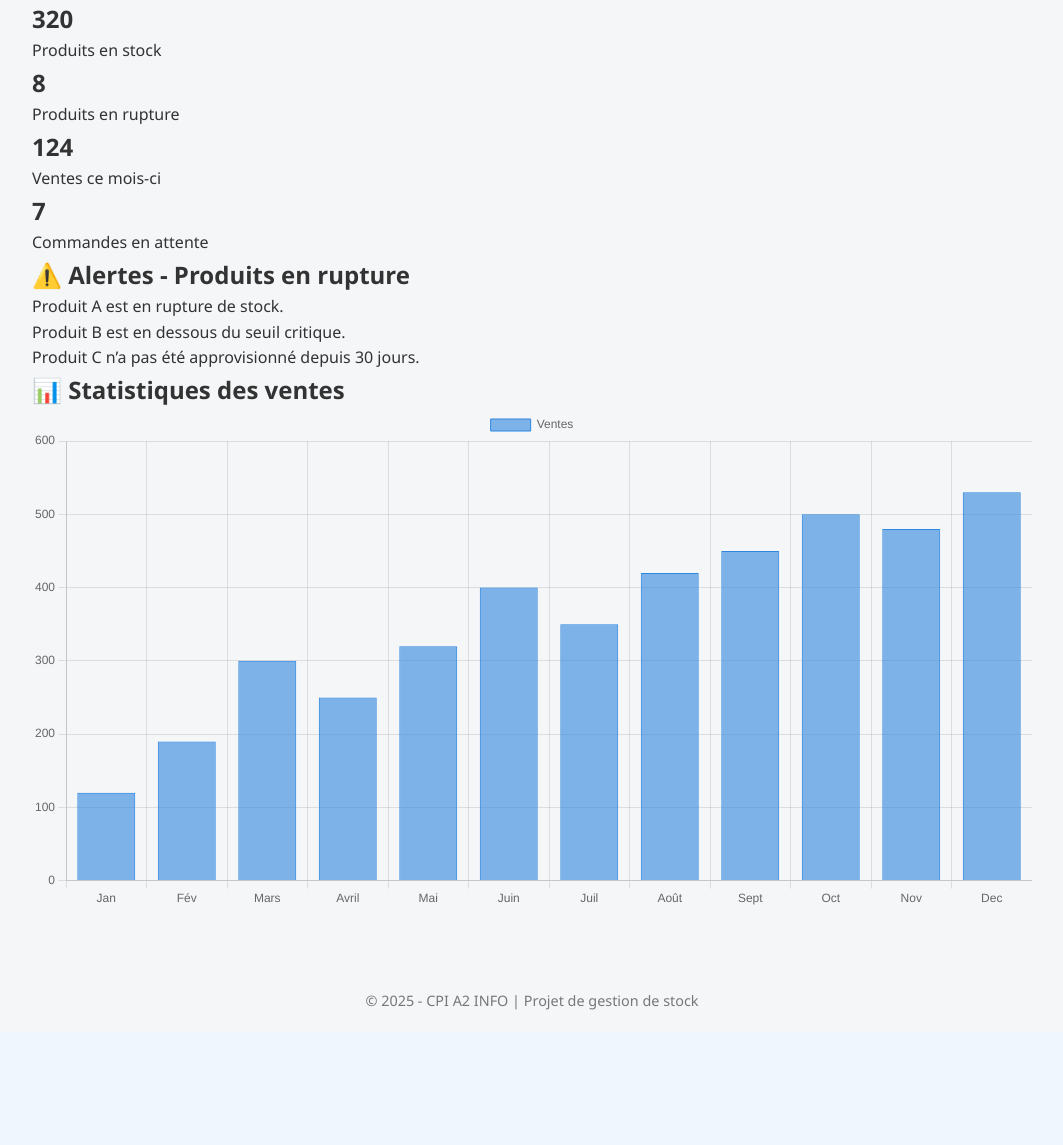
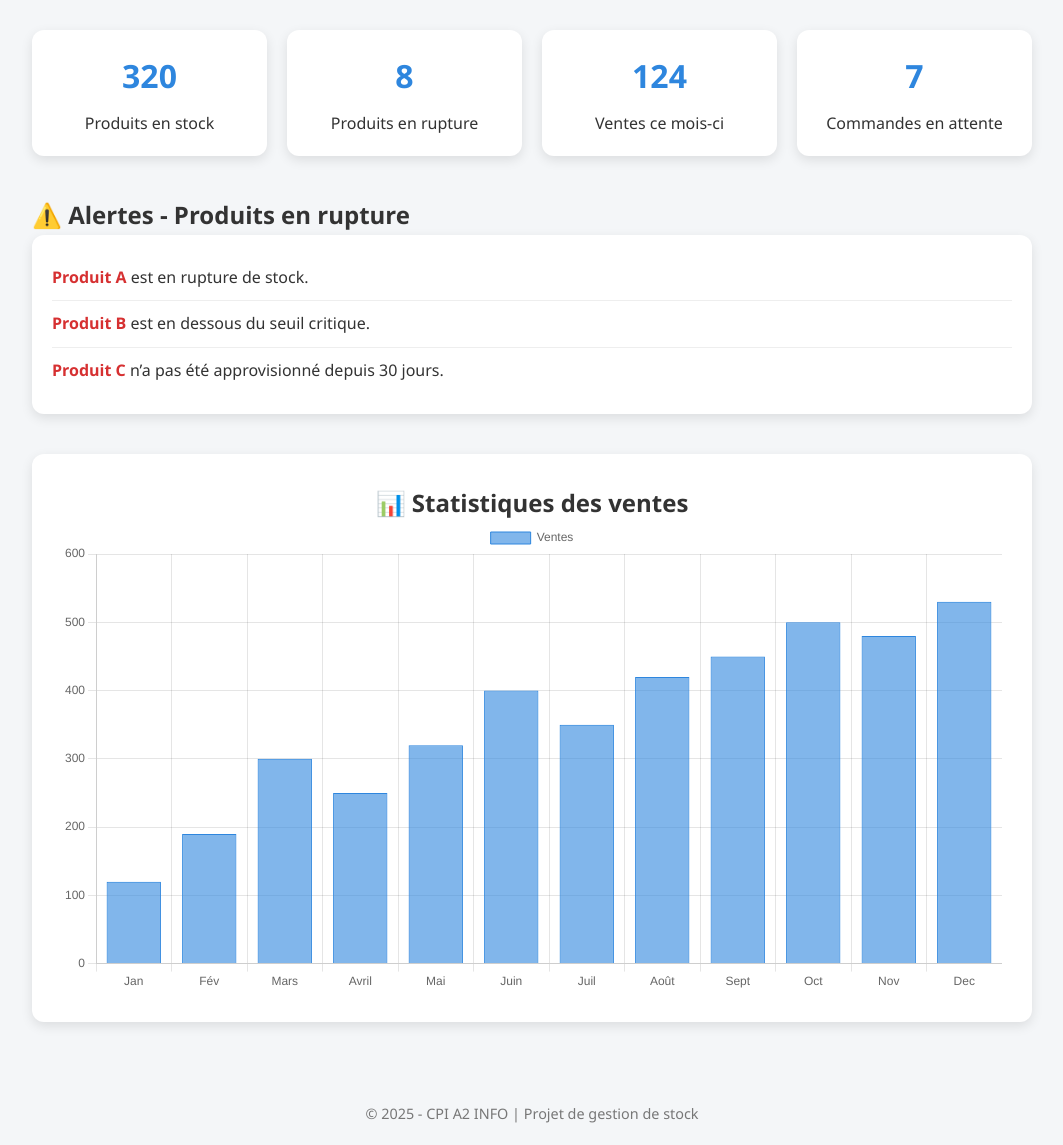
Before and after one commit to Telmo-Camil/projet_Web, a PHP site: page /templates/dashboard.html in a window 1280 px wide. Shown: the part 200-1345 px from the top of the page, without its empty margins (108-1171 px from the left). Before the commit the page ends 1210 px from the top, so only its background shows below. Run offline with PHP 8.4, Linux system fonts and the light colour scheme.

Commit message:
page-html

```diff
--- a/assets/style.css
+++ b/assets/style.css
@@ -135,65 +141,124 @@
   margin-top: 60px;
 }
 
-  /* Formulaire d'ajout/édition fournisseur */
-  .form-section {
-    margin: 40px auto;
-    padding: 30px;
+/* Page de connexion */
+.login-section {
+  margin: 60px auto;
+  display: flex;
+  justify-content: center;
+}
+
+.login-card {
   background-color: var(--card-bg);
+  padding: 40px 30px;
   border-radius: var(--border-radius);
   box-shadow: var(--shadow);
-    max-width: 600px;
+  max-width: 400px;
   width: 100%;
 }
 
-  .form-section h2 {
-    text-align: center;
-    margin-bottom: 20px;
+.login-card form {
+  display: flex;
+  flex-direction: column;
+  gap: 15px;
 }
 
-  .form-section label {
+.login-card label {
   font-weight: bold;
-    margin-bottom: 8px;
 }
 
-  .form-section input,
-  .form-section select {
-    width: 100%;
+.login-card input {
   padding: 12px;
-    margin-bottom: 15px;
   border: 1px solid #ccc;
   border-radius: var(--border-radius);
   font-size: 1rem;
-    box-shadow: var(--shadow);
 }
 
-  .form-section button {
+.login-card button {
   background-color: var(--primary-color);
   color: white;
+  border: none;
   padding: 12px;
-    border: none;
   border-radius: var(--border-radius);
   font-size: 1rem;
   cursor: pointer;
   transition: background-color 0.3s;
-    width: 100%;
 }
 
-  .form-section button:hover {
+.login-card button:hover {
   background-color: #1b5fbf;
 }
 
-  .form-section .cancel-button {
-    background-color: #ccc;
-    color: white;
-    margin-top: 10px;
+.login-help {
+  text-align: center;
+  font-size: 0.9rem;
 }
 
-  .form-section .cancel-button:hover {
-    background-color: #999;
+.dashboard-stats {
+  display: grid;
+  grid-template-columns: repeat(auto-fit, minmax(180px, 1fr));
+  gap: 20px;
+  margin-top: 30px;
 }
 
-  /* Tableau des fournisseurs */
+.stat-card {
+  background-color: var(--card-bg);
+  padding: 20px;
+  border-radius: var(--border-radius);
+  box-shadow: var(--shadow);
+  text-align: center;
+}
+
+.stat-card h2 {
+  font-size: 2rem;
+  color: var(--primary-color);
+}
+
+.stat-card p {
+  margin-top: 10px;
+  font-size: 1rem;
+}
+
+.alerts-section {
+  margin-top: 40px;
+}
+
+.alert-list {
+  background-color: var(--card-bg);
+  border-radius: var(--border-radius);
+  box-shadow: var(--shadow);
+  padding: 20px;
+}
+
+.alert-item {
+  padding: 10px 0;
+  border-bottom: 1px solid #eee;
+}
+
+.alert-item:last-child {
+  border-bottom: none;
+}
+
+.alert-item span {
+  font-weight: bold;
+  color: #d63031;
+}
+
+.charts-placeholder {
+  background-color: var(--card-bg);
+  border-radius: var(--border-radius);
+  box-shadow: var(--shadow);
+  padding: 30px;
+  text-align: center;
+  margin-top: 40px;
+}
+
+.charts-placeholder p {
+  font-size: 1rem;
+  color: #666;
+}
+
+/* Section tableau de gestion */
 .product-section {
   margin: 40px auto;
 }
--- a/templates/ajouter-fournisseur.html
+++ b/templates/ajouter-fournisseur.html
@@ -4,7 +4,7 @@
   <meta charset="UTF-8">
   <meta name="viewport" content="width=device-width, initial-scale=1">
   <title>Gestion de Stock</title>
-  <link rel="stylesheet" href="../assets/style.css?v=2.0">
+  <link rel="stylesheet" href="../assets/style.css?v=1.1">
 </head>
 <body>
   <header>
--- a/templates/ajouter-produit.html
+++ b/templates/ajouter-produit.html
@@ -4,7 +4,7 @@
   <meta charset="UTF-8">
   <meta name="viewport" content="width=device-width, initial-scale=1">
   <title>Gestion de Stock</title>
-  <link rel="stylesheet" href="../assets/style.css?v=2.0">
+  <link rel="stylesheet" href="../assets/style.css?v=1.1">
 </head>
 <body>
   <header>
--- a/templates/dashboard.html
+++ b/templates/dashboard.html
@@ -4,7 +4,7 @@
   <meta charset="UTF-8">
   <meta name="viewport" content="width=device-width, initial-scale=1">
   <title>Gestion de Stock</title>
-  <link rel="stylesheet" href="../assets/style.css?v=2.0">
+  <link rel="stylesheet" href="../assets/style.css?v=1.1">
 </head>
 <body>
   <header>
--- a/templates/gestion-commande.html
+++ b/templates/gestion-commande.html
@@ -4,7 +4,7 @@
   <meta charset="UTF-8">
   <meta name="viewport" content="width=device-width, initial-scale=1">
   <title>Gestion de Stock</title>
-  <link rel="stylesheet" href="../assets/style.css?v=2.0">
+  <link rel="stylesheet" href="../assets/style.css?v=1.1">
 </head>
 <body>
   <header>
--- a/templates/gestion-fournisseurs.html
+++ b/templates/gestion-fournisseurs.html
@@ -4,7 +4,7 @@
   <meta charset="UTF-8">
   <meta name="viewport" content="width=device-width, initial-scale=1">
   <title>Gestion de Stock</title>
-  <link rel="stylesheet" href="../assets/style.css?v=1.0">
+  <link rel="stylesheet" href="../assets/style.css?v=1.1">
 </head>
 <body>
   <header>
--- a/templates/gestion-produit.html
+++ b/templates/gestion-produit.html
@@ -4,7 +4,7 @@
   <meta charset="UTF-8">
   <meta name="viewport" content="width=device-width, initial-scale=1">
   <title>Gestion de Stock</title>
-  <link rel="stylesheet" href="../assets/style.css?v=2.0">
+  <link rel="stylesheet" href="../assets/style.css?v=1.1">
 </head>
 <body>
   <header>
--- a/templates/index.html
+++ b/templates/index.html
@@ -4,7 +4,7 @@
   <meta charset="UTF-8" />
   <meta name="viewport" content="width=device-width, initial-scale=1" />
   <title>Gestion de Stock</title>
-  <link rel="stylesheet" href="../assets/style.css?=2.0" />
+  <link rel="stylesheet" href="../assets/style.css?=1.1" />
 </head>
 <body>
   <header>
--- a/templates/login.html
+++ b/templates/login.html
@@ -4,7 +4,7 @@
   <meta charset="UTF-8">
   <meta name="viewport" content="width=device-width, initial-scale=1">
   <title>Gestion de Stock</title>
-  <link rel="stylesheet" href="../assets/style.css?v=1.0">
+  <link rel="stylesheet" href="../assets/style.css?v=1.1">
 </head>
 <body>
   <header>
--- a/templates/modifier-fournisseur.html
+++ b/templates/modifier-fournisseur.html
@@ -4,7 +4,7 @@
   <meta charset="UTF-8">
   <meta name="viewport" content="width=device-width, initial-scale=1">
   <title>Gestion de Stock</title>
-  <link rel="stylesheet" href="../assets/style.css?v=2.0">
+  <link rel="stylesheet" href="../assets/style.css?v=1.1">
 </head>
 <body>
   <header>
--- a/templates/modifier-produit.html
+++ b/templates/modifier-produit.html
@@ -4,7 +4,7 @@
   <meta charset="UTF-8">
   <meta name="viewport" content="width=device-width, initial-scale=1">
   <title>Gestion de Stock</title>
-  <link rel="stylesheet" href="../assets/style.css?v=2.0">
+  <link rel="stylesheet" href="../assets/style.css?v=1.1">
 </head>
 <body>
   <header>
--- a/templates/settings.html
+++ b/templates/settings.html
@@ -4,7 +4,7 @@
   <meta charset="UTF-8">
   <meta name="viewport" content="width=device-width, initial-scale=1">
   <title>Gestion de Stock</title>
-  <link rel="stylesheet" href="../assets/style.css?v=2.0">
+  <link rel="stylesheet" href="../assets/style.css?v=1.1">
 </head>
 <body>
   <header>
--- a/templates/sign.html
+++ b/templates/sign.html
@@ -4,7 +4,7 @@
   <meta charset="UTF-8">
   <meta name="viewport" content="width=device-width, initial-scale=1">
   <title>Gestion de Stock</title>
-  <link rel="stylesheet" href="../assets/style.css?v=2.0">
+  <link rel="stylesheet" href="../assets/style.css?v=1.1">
 </head>
 <body>
   <header>
```
Also changed, not shown: other parts of assets/style.css (+60 -30 lines). Lines whose indentation alone changed are shown as unchanged.
